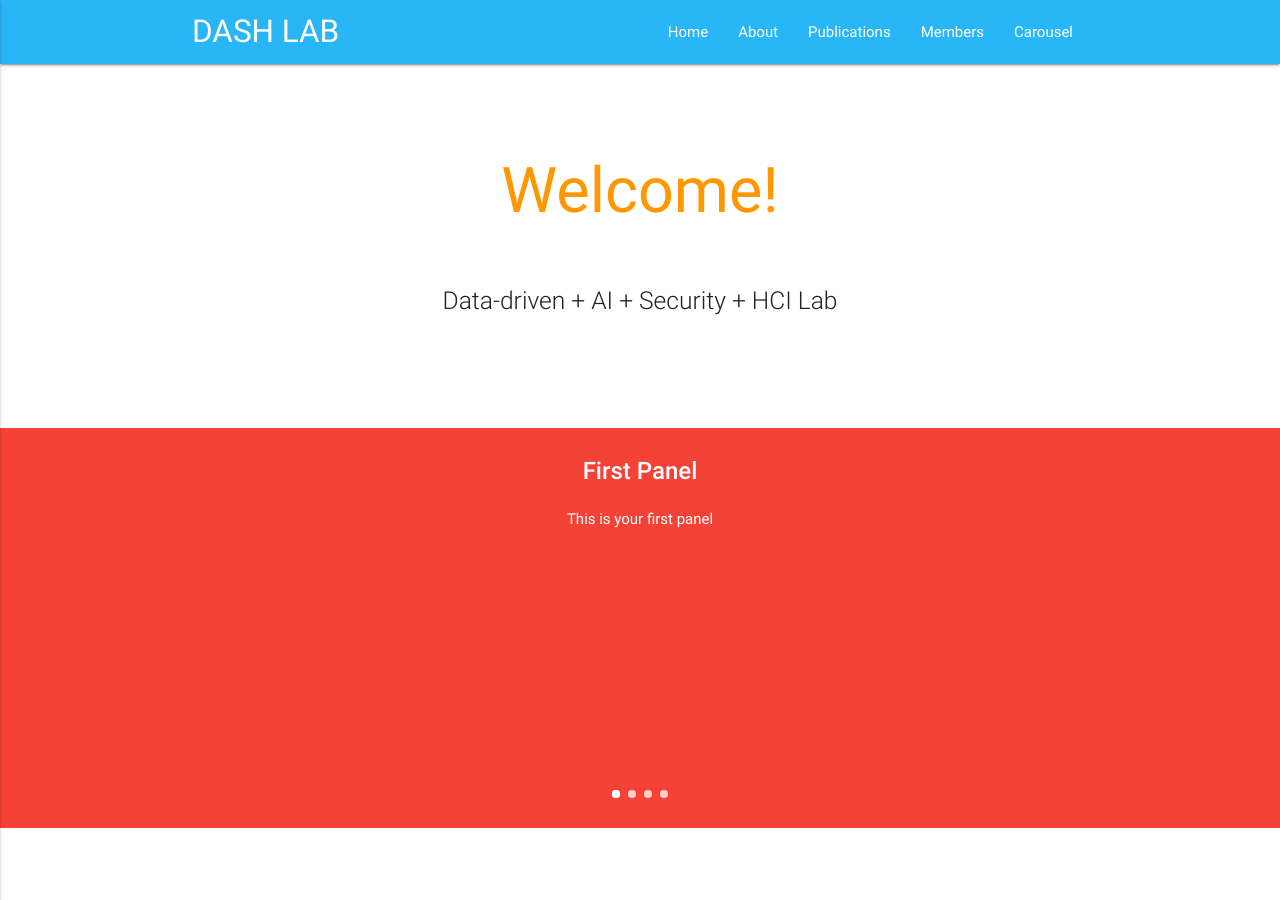
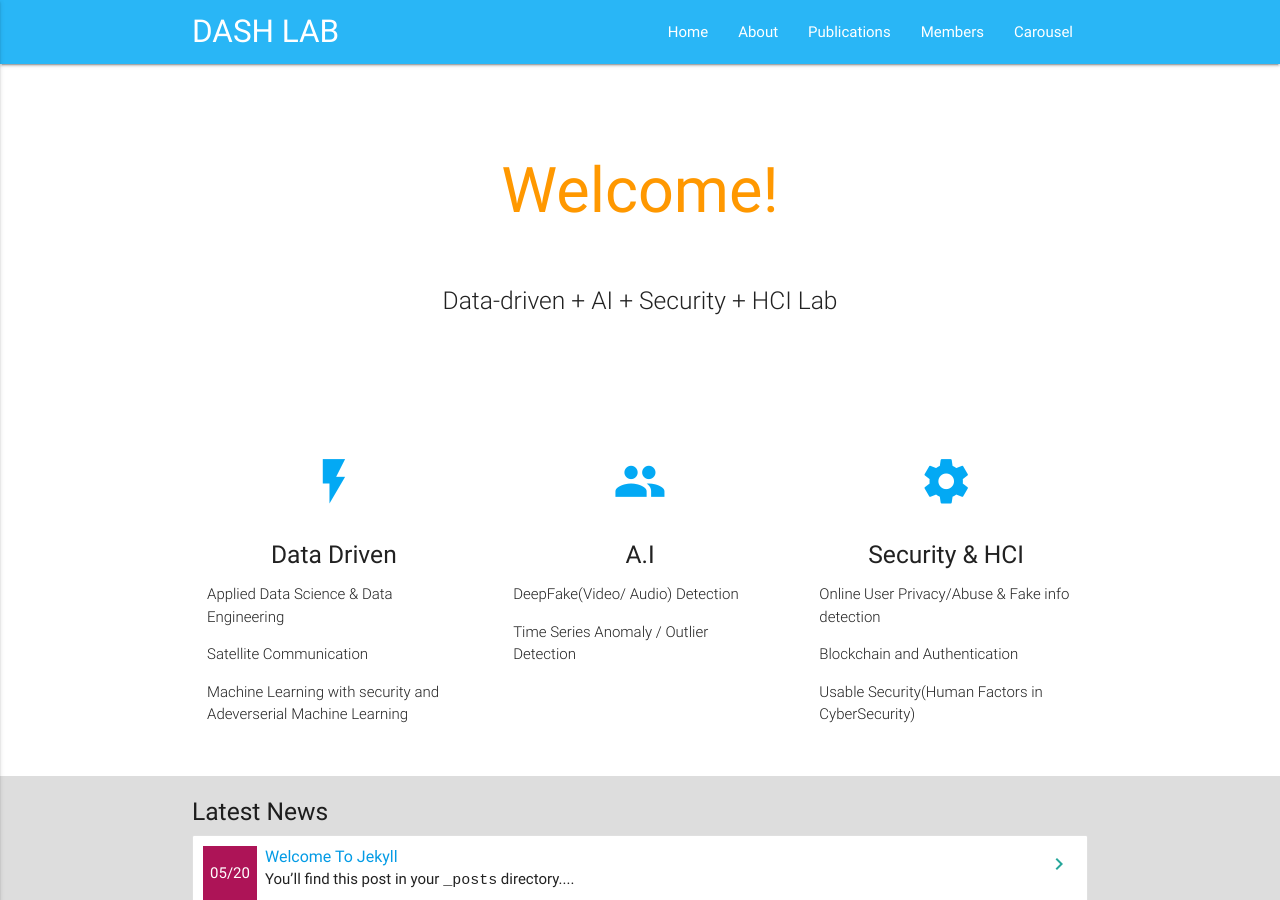
Before and after one commit to Yurim990507/DASH-Lab.github.io, a Jekyll site: the page built from index.md, in a window 1280 px wide and 900 px high. Built offline with Jekyll 4.4.1, drawn with Linux system fonts in a browser that asks for light colours.

Commit message:
Update home.html

```diff
--- a/_layouts/home.html
+++ b/_layouts/home.html
@@ -15,32 +15,6 @@ layout: default
 
     </div>
   </div>
-<div class="section">
-    <div class="row">
-          <div class="carousel carousel-slider center" data-indicators="true" data-namespace="DIVcarouselcarousel-slider1" style="height: 400px;">
-          <div class="carousel-fixed-item center with-indicators">
-          </div>
-          <div class="carousel-item red white-text active" href="#one!" style="z-index: 0; opacity: 1; display: block; transform: translateX(0px) translateX(0px) translateX(0px) translateZ(0px);">
-            <h2>First Panel</h2>
-            <p class="white-text">This is your first panel</p>
-          </div>
-          <div class="carousel-item amber white-text" href="#two!" style="transform: translateX(0px) translateX(953.906px) translateZ(0px); z-index: -1; opacity: 1; display: block;">
-            <h2>Second Panel</h2>
-            <p class="white-text">This is your second panel</p>
-          </div>
-          <div class="carousel-item green white-text" href="#three!" style="transform: translateX(0px) translateX(-1907.81px) translateZ(0px); z-index: -2; opacity: 1; display: block;">
-            <h2>Third Panel</h2>
-            <p class="white-text">This is your third panel</p>
-          </div>
-          <div class="carousel-item blue white-text" href="#four!" style="transform: translateX(0px) translateX(-953.906px) translateZ(0px); z-index: -1; opacity: 1; display: block;">
-            <h2>Fourth Panel</h2>
-            <p class="white-text">This is your fourth panel</p>
-          </div>
-        <ul class="indicators"><li class="indicator-item active"></li><li class="indicator-item"></li><li class="indicator-item"></li><li class="indicator-item"></li></ul></div>
-    </div>
-</div>
-
-
 
   <div class="container">
     <div class="section">
```
